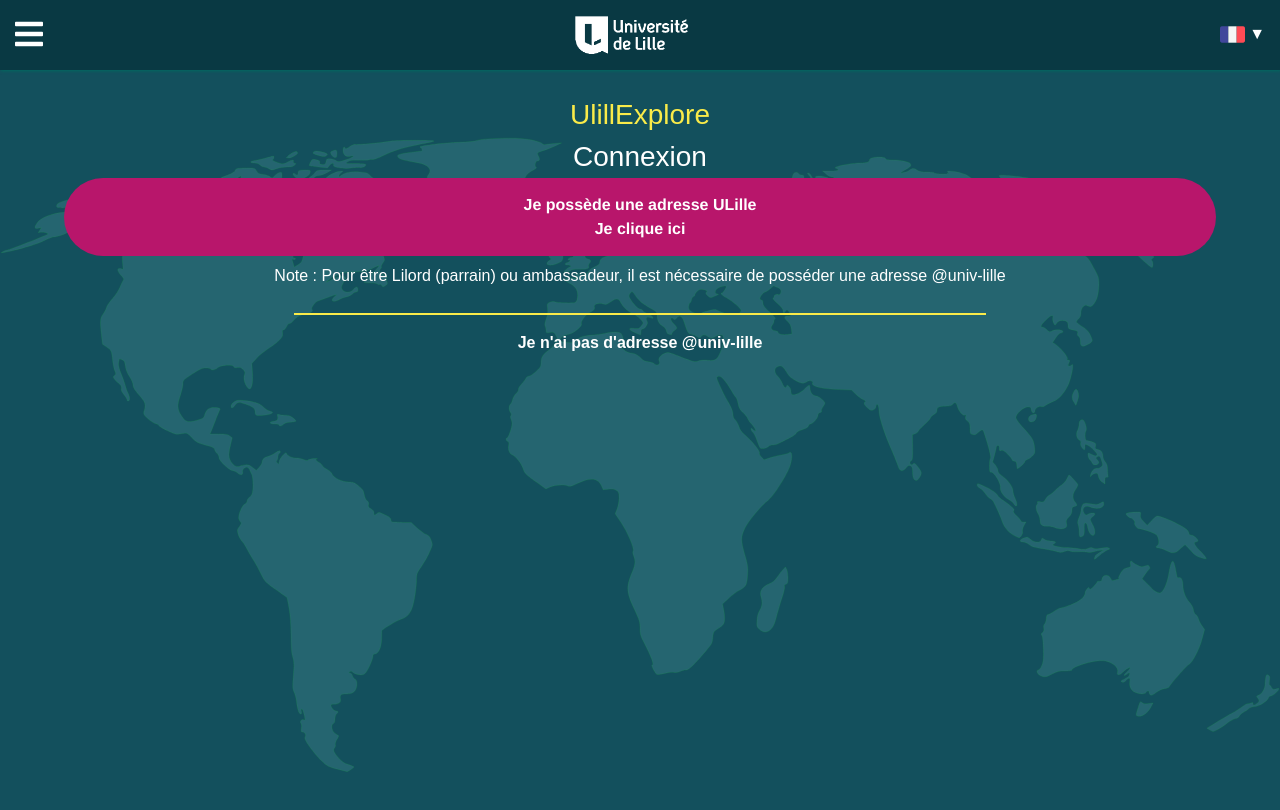
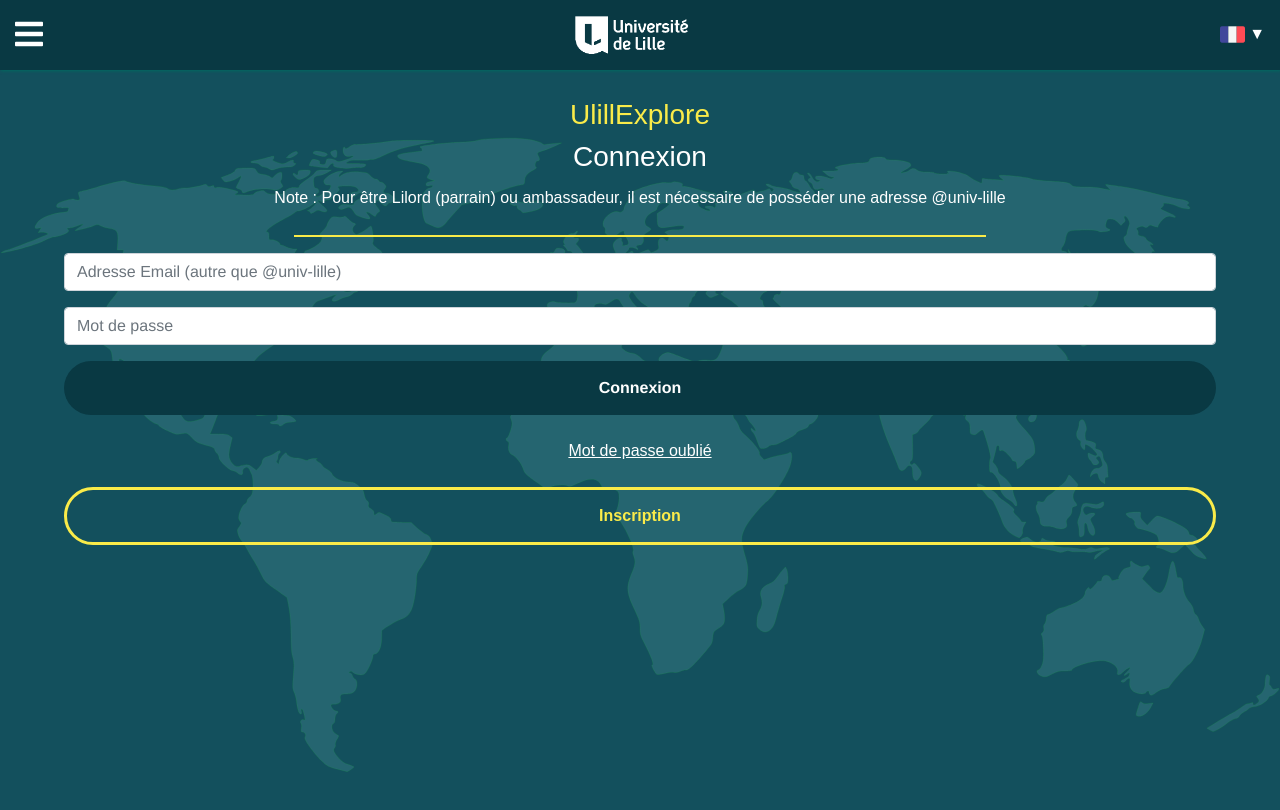
Before and after one commit to benjaminlepine/ulillexploreperso, a Vue app: page /#/signin in a window 1280 px wide. Shown: the top 810 px of the page. Built offline with nearby package versions, Linux system fonts and the light colour scheme.

Commit message:
design new login method

```diff
--- a/src/views/SignIn.vue
+++ b/src/views/SignIn.vue
@@ -2,23 +2,37 @@
   <div class="login-ctn">
     <p class="mb-0 mainTitle text-yellow">{{ $t('home.ulillexplore')}}</p>
     <p class="mb-0 mainTitle">{{ $t('login.login')}}</p>
-    <button class="btn explorebtn explorebtn--login" @click="casSignIn()">
-      {{ $t('login.iHaveUlillAdress')}}<br>
-      {{ $t('login.iClickHere')}}
-    </button>
+<!--    <button class="btn explorebtn explorebtn&#45;&#45;login" @click="casSignIn()">-->
+<!--      {{ $t('login.iHaveUlillAdress')}}<br>-->
+<!--      {{ $t('login.iClickHere')}}-->
+<!--    </button>-->
     <p class="mb-0 text-white mt-2">{{ $t('login.noteAboutUnivlille')}}</p>
     <hr class="separator-line">
-    <router-link class="mb-0 text-white mt-4 mb-3" to="/signinWithoutCAS"><b>{{ $t('login.iDontHaveAddress')}}</b></router-link>
+    <!--    <router-link class="mb-0 text-white mt-4 mb-3" to="/signinWithoutCAS"><b>{{ $t('login.iDontHaveAddress')}}</b></router-link>-->
+    <form @submit.prevent="handleSignIn">
+      <input v-model="user.email" class="form-control mb-3" :placeholder="$t('login.email')" id="name" type="email" required>
+      <input v-model="user.password" class="form-control mb-3" :placeholder="$t('login.password')" id="password" type="password" required>
+      <button type="submit" class="btn explorebtn">{{ $t('login.login')}}<br></button>
+    </form>
+    <router-link to="/forgotpassword" ><p class="mt-4 mb-2 forgot">{{ $t('login.forgotPassword')}}</p></router-link>
+    <router-link to="/signup" class="btn mt-3 explorebtn explorebtn--signup">{{ $t('login.signUp')}}<br></router-link>
   </div>
 </template>
 <script>
 import R from '../resources';
+import User from "../models/user";
 
 export default {
   components: {},
   props: {},
   data: function ()  {
-    return {};
+    return {
+      loading: false,
+      user: new User('', ''),
+      message: '',
+      email: null,
+      password: null,
+    };
   },
   beforeMount(){
     if (this.$route.query.cookie && this.$route.query.cookie.startsWith(process.env.VUE_APP_CAS_COOKIE_NAME)){
@@ -47,6 +61,22 @@
     casSignIn(){
       window.location.href = R.endpoint.casSignin();
     },
+    handleSignIn(){
+      this.loading = true;
+      // formulaire validate
+      if (this.user.email && this.user.password){
+        this.$store.dispatch('auth/signin', this.user).then(
+            () => {
+              this.$router.push('/profile');
+            },
+            error => {
+              this.loading = false;
+              Bus.$emit('DisplayMessage', {text: this.$t('login.wrongPassword'), type: 'error'});
+              this.message = (error.response && error.response.data) || error.message || error.toString();
+            }
+        );
+      }
+    }
   }
 }
 </script>
@@ -68,4 +98,21 @@
   &:hover{background-color: darken($second-color, 10%);}
 }
 
+.forgot{
+  text-decoration: underline;
+  color: white;
+  &:hover{
+    cursor: pointer;
+    opacity:0.8;
+  }
+}
+
+.explorebtn--signup{
+  background-color: transparent;
+  border: solid 3px $third-color;
+  color: $third-color;
+  transition: background-color 300ms;
+  &:hover{background-color: transparent; color: $third-color; opacity: 0.8}
+}
+
 </style>
```
